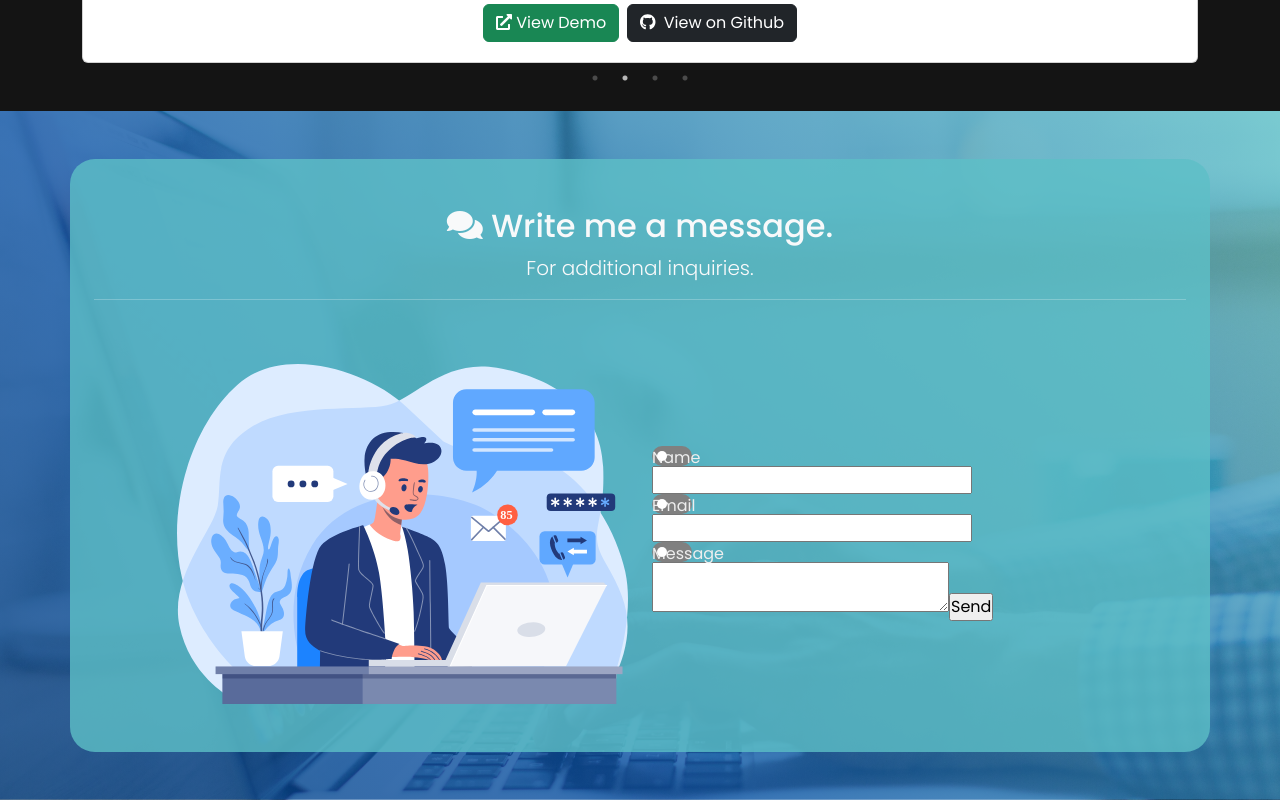
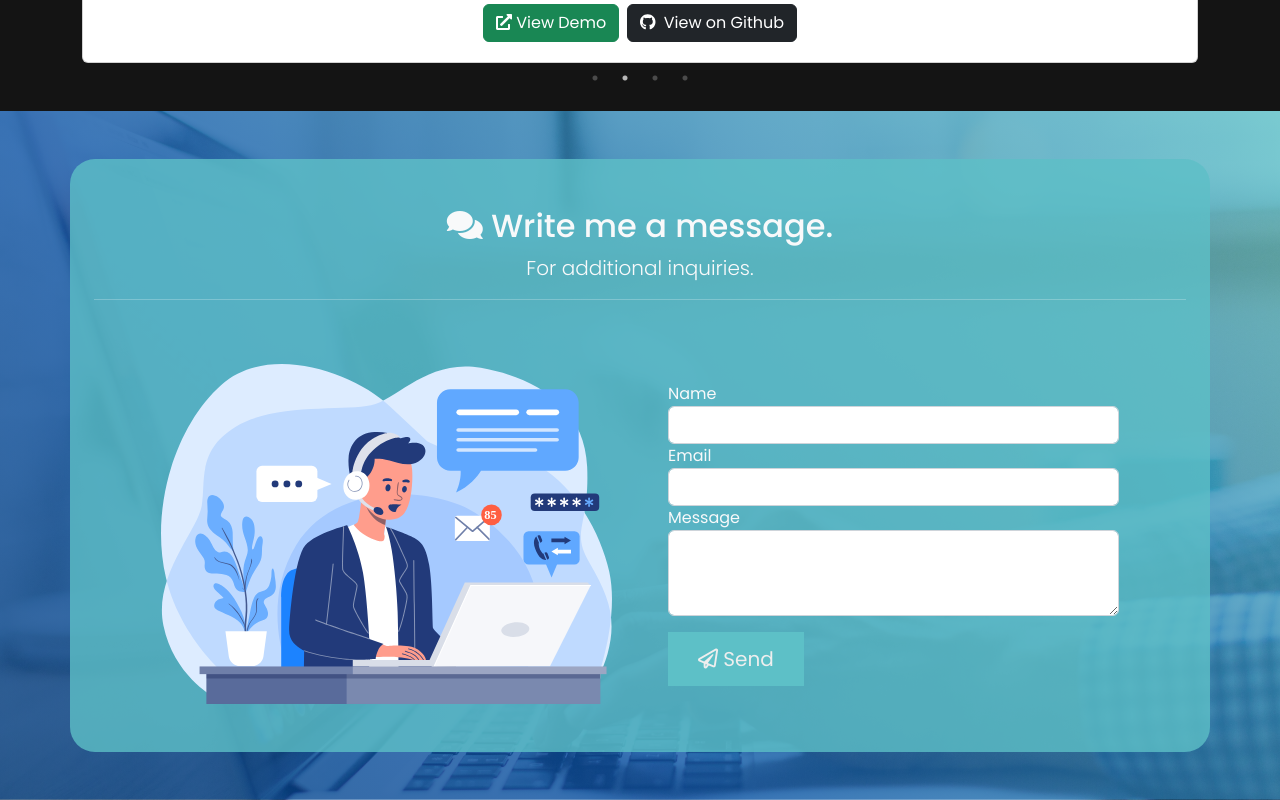
Before and after one commit to DAnoche/My-Porpolio, a React (Create React App) app: page / in a window 1280 px wide. Shown: the part 2835-3635 px from the top of the page. Built offline with nearby package versions, Linux system fonts and the light colour scheme.

Commit message:
Style the form for contact

```diff
--- a/src/App.css
+++ b/src/App.css
@@ -105,7 +105,7 @@ input[type="checkbox"] {
   visibility: hidden;
 }
 
-label {
+.nav-label {
   cursor: pointer;
   width: 40px;
   height: 20px;
@@ -115,7 +115,7 @@ label {
   position: relative;
 }
 
-label:after {
+.nav-label:after {
   content: "";
   position: absolute;
   top: 5px;
@@ -136,7 +136,7 @@ input:checked + label:after {
   transform: translateX(-100%);
 }
 
-label:active:after {
+.nav-label:active:after {
   width: 40px;
 }
 
--- a/src/Components/contact.jsx
+++ b/src/Components/contact.jsx
@@ -44,7 +44,10 @@ function ContactSection(props) {
   };
 
   return (
-    <section id="Contact" className={`contact py-5 ${props.theme}`}>
+    <section
+      id="Contact"
+      className={`contact px-3 px-md-0 py-5 ${props.theme}`}
+    >
       <div className="about-intro container">
         <motion.div
           initial={{ scale: 0, opacity: 0, y: "-100%" }}
@@ -62,7 +65,7 @@ function ContactSection(props) {
 
         {/* Contact Form */}
         <div className="row justify-content-center align-items-center text-center text-md-start py-5">
-          <div className="col-md-5 text-center d-none d-lg-block">
+          <div className="col-lg-5 text-center d-none d-lg-block mx-3">
             <motion.img
               initial={{ opacity: 0 }}
               whileInView={{ opacity: 1 }}
@@ -73,18 +76,45 @@ function ContactSection(props) {
             />
           </div>
           <motion.div
-            initial={{ y: "100%", opacity: 0 }}
-            animate={{ y: 0, opacity: 1 }}
-            className="col-md-5 text-center text-lg-start"
+            initial={{ opacity: 0 }}
+            whileInView={{ opacity: 1 }}
+            className="col-lg-5 text-center text-lg-start mx-3"
           >
-            <form ref={form} onSubmit={sendEmail}>
-              <label>Name</label>
-              <input type="text" name="user_name" />
-              <label>Email</label>
-              <input type="email" name="user_email" />
-              <label>Message</label>
-              <textarea name="message" />
-              <input type="submit" value="Send" />
+            <form className="text-light" ref={form} onSubmit={sendEmail}>
+              <div className="form-group">
+                <label htmlFor="user_name">Name</label>
+                <input
+                  type="text"
+                  className="form-control"
+                  id="user_name"
+                  name="user_name"
+                  required
+                />
+              </div>
+              <div className="form-group">
+                <label htmlFor="user_email">Email</label>
+                <input
+                  type="email"
+                  className="form-control"
+                  id="user_email"
+                  name="user_email"
+                  required
+                />
+              </div>
+              <div className="form-group">
+                <label htmlFor="message">Message</label>
+                <textarea
+                  className="form-control"
+                  id="message"
+                  name="message"
+                  rows="3"
+                  required
+                ></textarea>
+              </div>
+              <button type="submit" className="hero-btn mt-3">
+                <i className="far fa-paper-plane" />
+                &nbsp;Send
+              </button>
             </form>
           </motion.div>
         </div>
--- a/src/Components/navbar.jsx
+++ b/src/Components/navbar.jsx
@@ -79,7 +79,7 @@ function Navbar(props) {
                 checked={props.theme === "dark"}
                 onChange={props.toggleTheme}
               />
-              <label htmlFor="switch"></label>
+              <label className="nav-label" htmlFor="switch"></label>
             </li>
           </ul>
           {/* Social Links and Contact Info */}
```
